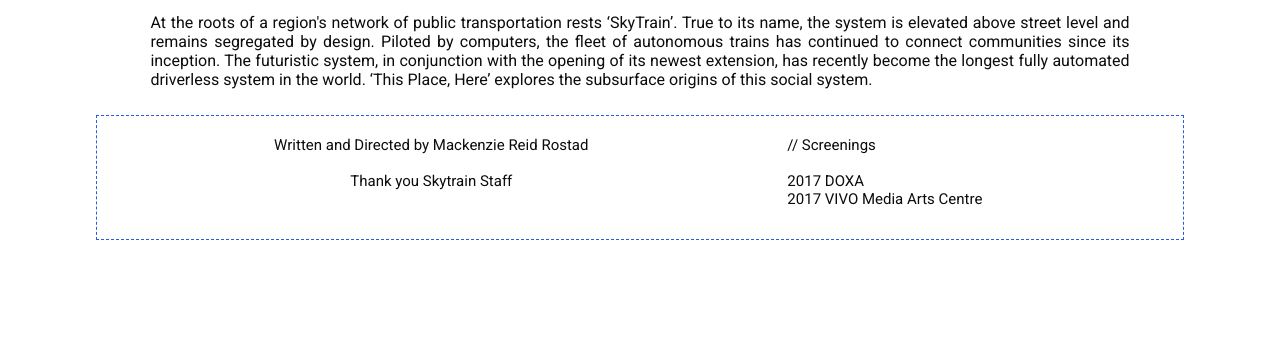
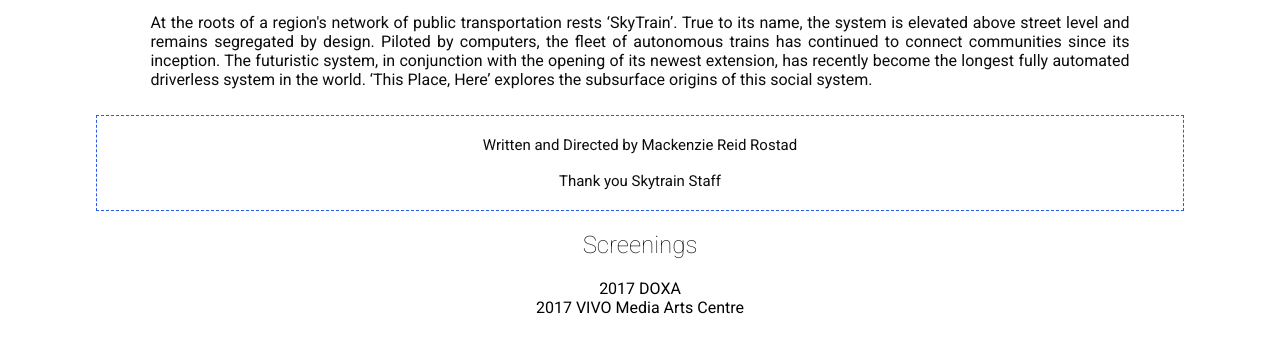
Before and after one commit to MackenzieRR/mackenzierr.github.io, a plain HTML site: page thisplacehere.html in a window 1280 px wide. Shown: the part 782-1134 px from the top of the page. Before the commit the page ends 1060 px from the top, so only its background shows below. Drawn offline with Linux system fonts and the light colour scheme.

Commit message:
Add files via upload

```diff
--- a/styles.css
+++ b/styles.css
@@ -15,7 +15,9 @@
   --ITA: #295BE6;
 }
 
-
+div {
+  display: flex;
+  }
 
 .ITA{
   color: var(--ITA);
@@ -31,13 +33,6 @@
   padding-left: 20px;
   padding-right: 20px;
   text-align: center;
-}
-
-.box {
-  margin: auto;
-  border: 1px dashed var(--box);
-  padding-top: 20px;
-  padding-bottom: 20px;
 }
 
 .quote {
@@ -59,6 +54,10 @@
     text-align: center;
     font-size: 15px;
     text-align: top;
+    margin: auto;
+    border: 1px dashed var(--box);
+    padding-top: 20px;
+    padding-bottom: 20px;
 }
 
 table, tbody {
@@ -105,7 +104,7 @@ body, html {
   height: auto;
   font-family: 'Roboto', sans-serif;
   padding: 0px;
-  height: 100%;
+  height: 100vh;
   margin: 0px;
 }
 
@@ -117,10 +116,7 @@ body, html {
   background-size: cover;
 }
 
-div {
-  display: flex;
 
-  }
 
 img {
   margin-left: auto;
@@ -300,7 +296,7 @@ a:link{
 
     .right {
     width: 100%;
-    height: 100%;
+    height: 100vh;
     float: left;
     margin-left: auto;
     }
--- a/thisplacehere.html
+++ b/thisplacehere.html
@@ -18,12 +18,9 @@
       <p> At the roots of a region's network of public transportation rests ‘SkyTrain’. True to its name, the system is elevated above street level and remains segregated by design. Piloted by computers, the fleet of autonomous trains has continued to connect communities since its inception. The futuristic system, in conjunction with the opening of its newest extension, has recently become the longest fully automated driverless system in the world. ‘This Place, Here’ explores the subsurface origins of this social system.</p>
 
 
-      <div class="box">
 
-        <table class="home" style="width: 100%;">
-          <tbody>
-          <tr>
-          <td class="p2" style="width:60%;">
+
+
 
             <p class="credits"> Written and Directed by Mackenzie Reid Rostad<br><br>
 
@@ -31,19 +28,12 @@
 
 
 
-        </td>
-          <td class="p2">
-           <P>// Screenings<br>
-            <br>2017 DOXA
+
+           <h2>Screenings</h2>
+            2017 DOXA
             <br>2017 VIVO Media Arts Centre</P>
 
 
-          </td>
-          </tr>
-          </tbody>
-          </table>
-         </div>
-<br>
 
 
 
```
Also changed, not shown: attivitaeconomica.html (+1 -26 lines), goodnightgoodnight.html (+13 -24 lines), landofthelivingskies.html (+0 -12 lines).
